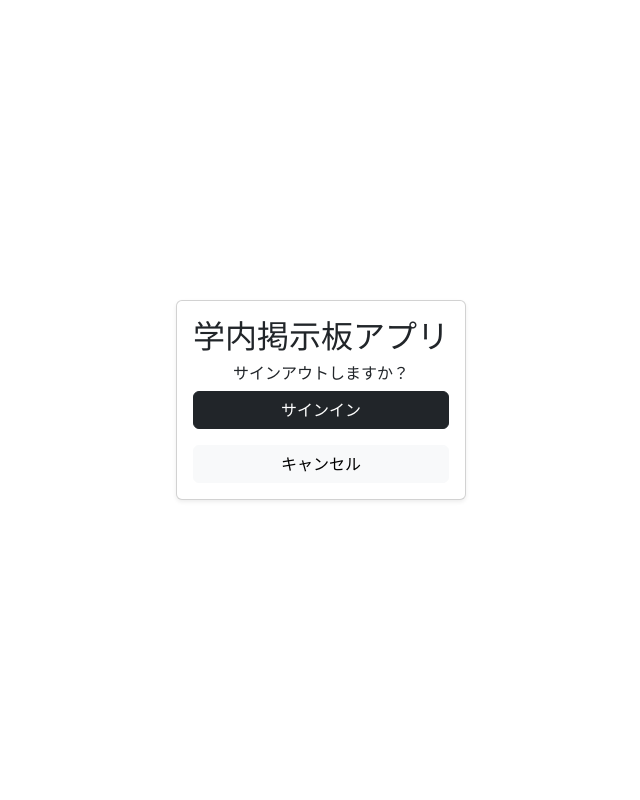
After one commit to OCS-GEEK-HACK/campus-tech-forum, a PHP site: page /auth/signout/index.php in a window 1280 px wide. The commit adds this page. Shown: the whole page, without its empty margins (319-959 px from the left). Run offline with PHP 8.4, Linux system fonts and the light colour scheme; the visitor is signed in with stand-in values (Sample User, id 1).

```diff
--- a/php/www/actions/signin.php
+++ b/php/www/actions/signin.php
@@ -11,7 +11,7 @@ if ($_SERVER["REQUEST_METHOD"] === "POST") {
     // 入力バリデーション
     if (empty($email) || empty($password)) {
         $_SESSION['error_message'] = "メールアドレスとパスワードを入力してください。";
-        header("Location: /auth");
+        header("Location: /auth/signin");
         exit();
     }
 
@@ -45,6 +45,6 @@ if ($_SERVER["REQUEST_METHOD"] === "POST") {
     }
 
     // エラーがある場合はサインイン画面にリダイレクト
-    header("Location: /auth");
+    header("Location: /auth/signin");
     exit();
 }
--- /dev/null
+++ b/php/www/actions/signout.php
@@ -0,0 +1,5 @@
+<?php
+session_start();
+session_destroy();
+
+header("Location: /auth/signin");
--- /dev/null
+++ b/php/www/auth/signout/index.php
@@ -0,0 +1,43 @@
+<?php
+session_start();
+if (!isset($_SESSION['user_id'])) {
+    // セッションがない場合はサインインへリダイレクト
+    header("Location: /auth/signin");
+    exit;
+}
+?>
+<!DOCTYPE html>
+<html lang="ja">
+
+<head>
+    <meta charset="UTF-8">
+    <meta name="viewport" content="width=device-width, initial-scale=1.0">
+    <title>学内掲示板 - サインアウト</title>
+    <?php require_once('../../lib/bootstrap.php'); ?>
+</head>
+
+<body  class="vh-100">
+    <div class="container  h-100 d-flex justify-content-center align-items-center">
+        <!-- フォーム部分 -->
+        <div class="card shadow-sm">
+            <div class="card-body">
+                <div class="text-center">
+                <h2>学内掲示板アプリ</h2>
+                <h6>サインアウトしますか？</h6>
+                </div>
+                <div class="d-flex justify-content-center mb-3">
+                        <button type="button" onclick="location.href='../../actions/signout.php'" class="btn btn-dark  w-100">
+                            サインイン
+                        </button>
+                </div>
+                <div class="d-flex justify-content-center">
+                        <button type="button" onclick="history.back()" class="btn btn-light  w-100">
+                            キャンセル
+                        </button>
+                </div>
+            </div>
+        </div>
+    </div>
+</body>
+
+</html>
--- a/php/www/event/index.php
+++ b/php/www/event/index.php
@@ -1,4 +1,10 @@
 <?php
+session_start();
+if (!isset($_SESSION['user_id'])) {
+    // セッションがない場合はサインインへリダイレクト
+    header("Location: /auth/signin");
+    exit;
+}
 require_once("../lib/connect-db.php");
 require_once("../components/header/index.php");
 require_once("../components/sidebar/index.php");
--- a/php/www/idea/index.php
+++ b/php/www/idea/index.php
@@ -1,4 +1,10 @@
 <?php
+session_start();
+if (!isset($_SESSION['user_id'])) {
+    // セッションがない場合はサインインへリダイレクト
+    header("Location: /auth/signin");
+    exit;
+}
 require_once("../lib/connect-db.php");
 require_once("../components/header/index.php");
 require_once("../components/sidebar/index.php");
--- a/php/www/index.php
+++ b/php/www/index.php
@@ -1,4 +1,10 @@
 <?php
+session_start();
+if (!isset($_SESSION['user_id'])) {
+    // セッションがない場合はサインインへリダイレクト
+    header("Location: /auth/signin");
+    exit;
+}
 require_once("./lib/connect-db.php");
 require_once("./components/header/index.php");
 require_once("./components/sidebar/index.php");
--- a/php/www/question/index.php
+++ b/php/www/question/index.php
@@ -1,4 +1,10 @@
 <?php
+session_start();
+if (!isset($_SESSION['user_id'])) {
+    // セッションがない場合はサインインへリダイレクト
+    header("Location: /auth/signin");
+    exit;
+}
 require_once("../lib/connect-db.php");
 require_once("../components/header/index.php");
 require_once("../components/sidebar/index.php");
```
Also changed, not shown: php/www/auth/signin/index.php (renamed from php/www/auth/index.php, +5 -5 lines).
